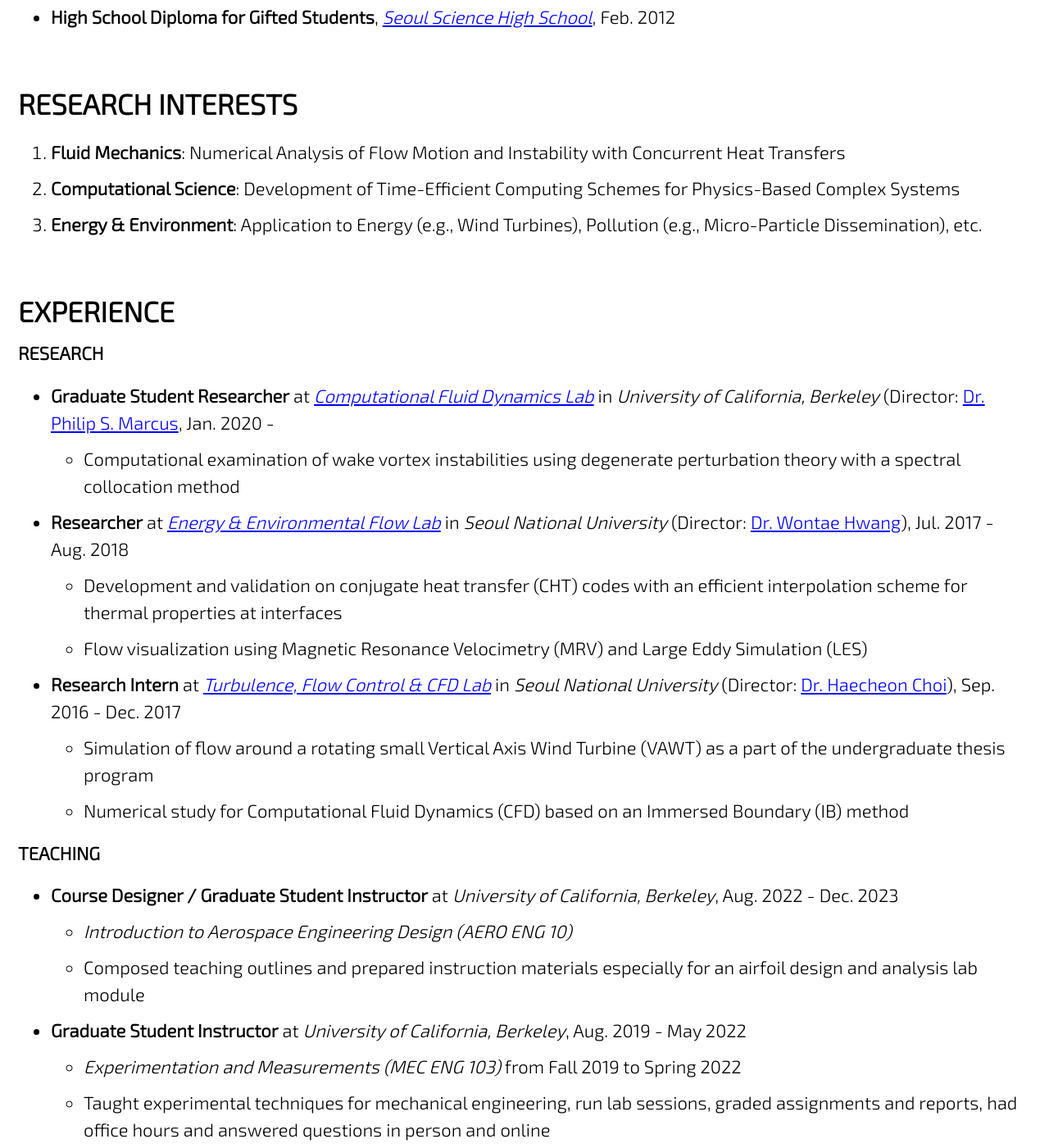
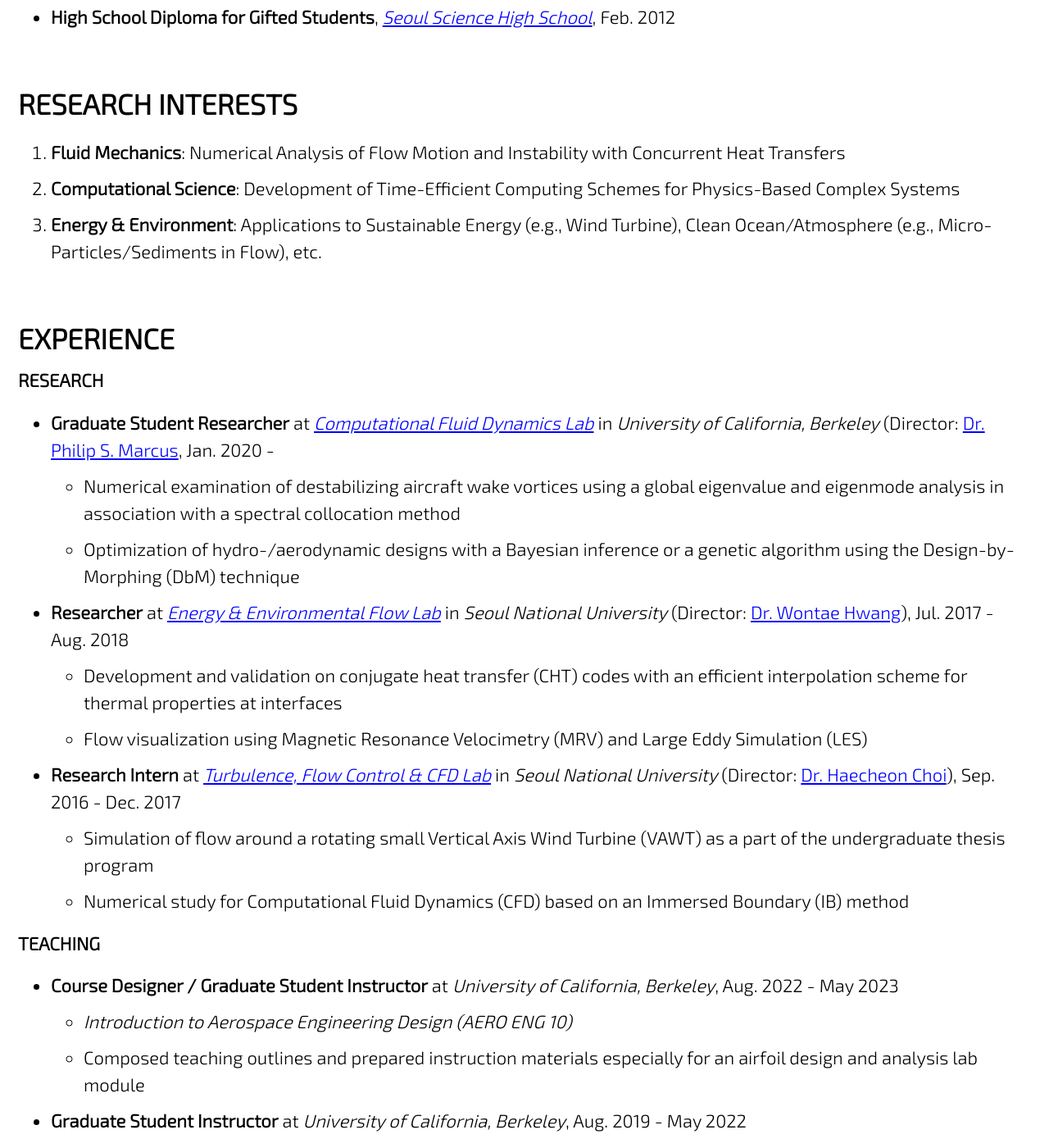
Before and after one commit to jun9303/jun9303.github.io, a Jekyll site: the page built from _pages/about.md, in a window 1280 px wide and 1400 px high, scrolled down 1167 px. Shown: the whole window at 82% size. Built offline with Jekyll 4.4.1, drawn with Linux system fonts in a browser that asks for light colours; cached includes are drawn as plain includes; nearby versions of some CDN libraries; some of the changed text lies outside the part shown.

Commit message:
Profile updates

```diff
--- a/_pages/about.md
+++ b/_pages/about.md
@@ -17,7 +17,7 @@ feature_row:
 
 # EDUCATION
 
-- **Ph.D. Candidate**, [Mechanical Engineering](http://me.berkeley.edu/), *University of California, Berkeley*, Aug. 2019 -
+- **M.Sc./Ph.D.**, [Mechanical Engineering](http://me.berkeley.edu/), *University of California, Berkeley*, May 2024 (Expected)
     <details>
       <summary>[Graduate courses taken]</summary>
       <small><b>Fluid Mechanics</b>: Advanced Fluid Mechanics (1 & 2), Engineering Aerodynamics, Experimental Methods in Single-and Multiphase Flows, Graduate Ocean Engineering Seminar, Hydrodynamic Stability and Instability, Oceanic and Atmospheric Waves, Teaching of Mechanical Engineering at the University Level, Topics in Fluid Mechanics - Vortex Dynamics
@@ -54,14 +54,15 @@ feature_row:
 
 1. **Fluid Mechanics**: Numerical Analysis of Flow Motion and Instability with Concurrent Heat Transfers
 2. **Computational Science**: Development of Time-Efficient Computing Schemes for Physics-Based Complex Systems
-3. **Energy & Environment**: Application to Energy (e.g., Wind Turbines), Pollution (e.g., Micro-Particle Dissemination), etc.
+3. **Energy & Environment**: Applications to Sustainable Energy (e.g., Wind Turbine), Clean Ocean/Atmosphere (e.g., Micro-Particles/Sediments in Flow), etc.
 
 # EXPERIENCE
 
 ### RESEARCH
 
 - **Graduate Student Researcher** at *[Computational Fluid Dynamics Lab](https://cfd.me.berkeley.edu/)* in *University of California, Berkeley* (Director:  [Dr. Philip S. Marcus](https://me.berkeley.edu/people/philip-s-marcus/), Jan. 2020 -
-  + Computational examination of wake vortex instabilities using degenerate perturbation theory with a spectral collocation method
+  + Numerical examination of destabilizing aircraft wake vortices using a global eigenvalue and eigenmode analysis in association with a spectral collocation method
+  + Optimization of hydro-/aerodynamic designs with a Bayesian inference or a genetic algorithm using the Design-by-Morphing (DbM) technique
 
 - **Researcher** at *[Energy & Environmental Flow Lab](http://eeflow.snu.ac.kr)* in *Seoul National University* (Director: [Dr. Wontae Hwang](http://me.snu.ac.kr/node/141)), Jul. 2017 - Aug. 2018
   + Development and validation on conjugate heat transfer (CHT) codes with an efficient interpolation scheme for thermal properties at interfaces
@@ -73,13 +74,14 @@ feature_row:
 
 ### TEACHING
 
-- **Course Designer / Graduate Student Instructor** at *University of California, Berkeley*, Aug. 2022 - Dec. 2023
+- **Course Designer / Graduate Student Instructor** at *University of California, Berkeley*, Aug. 2022 - May 2023
   + *Introduction to Aerospace Engineering Design (AERO ENG 10)*
   + Composed teaching outlines and prepared instruction materials especially for an airfoil design and analysis lab module
 
 - **Graduate Student Instructor** at *University of California, Berkeley*, Aug. 2019 - May 2022
   + *Experimentation and Measurements (MEC ENG 103)* from Fall 2019 to Spring 2022
   + Taught experimental techniques for mechanical engineering, run lab sessions, graded assignments and reports, had office hours and answered questions in person and online
+  + Received the Outstanding Graduate Student Instructor (OGSI) award in Apr. 2021
 
 - **Teaching Assistant** at *Seoul National University*, Mar. 2013 - Dec. 2013
   + *Basic Calculus 2 (007.102)* in Fall 2013
@@ -89,16 +91,16 @@ feature_row:
 ### OTHER
 
 - **Law Student (J.D.)** at *[SNU School of Law](http://law.snu.ac.kr/index_en.php)*, Mar. 2019 - Jul. 2019 <sub>(Discontinued)</sub>
-- **Membership** in *[SNU Honor Society for Engineering Students (STEM)](https://gongwoo.snu.ac.kr)*, Mar. 2016 -
-  + Served as the *7th Vice President* from Aug. 2016 to Jul. 2017
+- **Membership** in *[SNU Honor Society for Engineering Students (STEM)](https://gongwoo.snu.ac.kr)*, Mar. 2016 - Aug. 2018
+  + Served as the *7th Vice President & Head Manager* from Aug. 2016 to Jul. 2017
 - **Auxiliary Police Officer** at *Jongno Police Station, [Seoul Metropolitan Police Agency](https://www.smpa.go.kr/home/homeIndexEng.do?menuCode=eng)*, Jun. 2014 - Mar. 2016
 
 # HONORS & AWARDS
 
 ### FELLOWSHIPS
 
-- **Block Grant Fellowship** from *Department of Mechanical Engineering* at *University of California, Berkeley*, Aug. 2019 -
-  + Departmental grants offering tuition and fee waivers
+- **Departmental Graduate Fellowship** from *College of Engineering* at *University of California, Berkeley*, Aug. 2023 - Dec. 2023
+  + Selective departmental grants offering stipends with full tuition and fee waivers
 - **[Overseas Ph.D. Scholarship](http://www.taekwanggroup.co.kr/homepage/eng/iljuFoundationIntro.do)** from *Ilju Academy and Culture Foundation*, Aug. 2019 - Jul. 2023
   + One of 6 recipients of the foundation's [Study Abroad Doctoral Program](https://educationusa.state.gov/scholarships/study-abroad-doctoral-program-ilju-academy-and-culture-foundation) in 2019
   + Merit-based financial aids of $120,000 for promising Ph.D. students studying out of Korea
```
